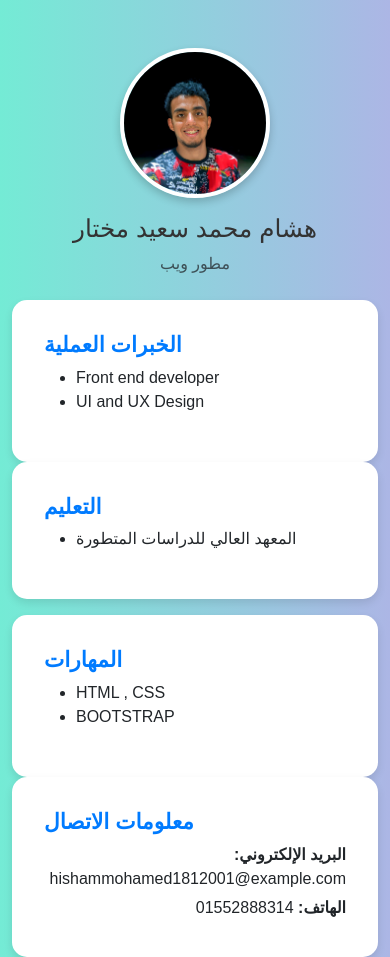
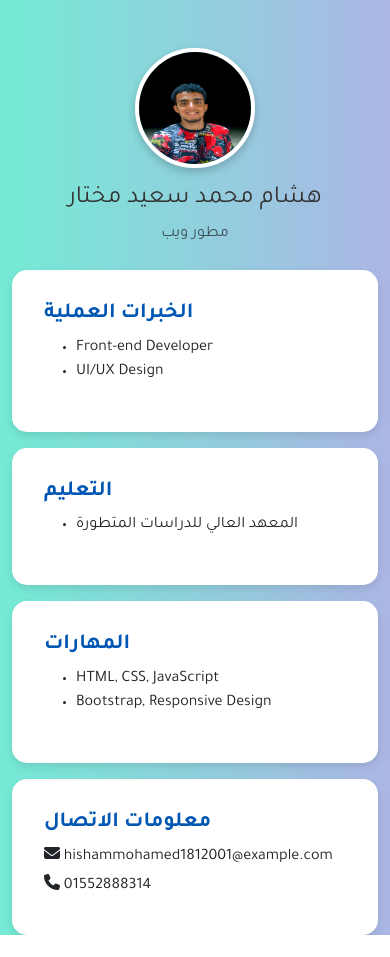
Before and after one commit to hishametsh22/biography, a plain HTML site: page index.html in a window 390 px wide. After the commit the page ends 935 px from the top, so only its background shows below. Drawn offline with nearby package versions, Linux system fonts and the light colour scheme.

Commit message:
Edit responsive

```diff
--- a/index.html
+++ b/index.html
@@ -5,7 +5,8 @@
     <meta name="viewport" content="width=device-width, initial-scale=1.0">
     <title>السيرة الذاتية</title>
     <link rel="stylesheet" href="https://cdnjs.cloudflare.com/ajax/libs/twitter-bootstrap/5.3.0/css/bootstrap.min.css">
-    <link rel="icon" href="SEAFOOD-LOGO.PNG"/>
+    <link rel="stylesheet" href="https://cdnjs.cloudflare.com/ajax/libs/font-awesome/6.4.2/css/all.min.css">
+    <link href="https://fonts.googleapis.com/css2?family=Tajawal:wght@300;400;700&display=swap" rel="stylesheet">
     <style>
         body {
             background: linear-gradient(to right, #74ebd5, #acb6e5);
@@ -13,8 +14,8 @@
             font-family: 'Tajawal', sans-serif;
         }
         .profile-img {
-            width: 150px;
-            height: 150px;
+            width: 120px;
+            height: 120px;
             border-radius: 50%;
             border: 4px solid #fff;
             box-shadow: 0 4px 8px rgba(0, 0, 0, 0.2);
@@ -23,38 +24,41 @@
             border: none;
             border-radius: 15px;
             box-shadow: 0 4px 8px rgba(0, 0, 0, 0.1);
+            transition: transform 0.3s ease-in-out;
+        }
+        .card:hover {
+            transform: scale(1.03);
         }
         .card-title {
-            color: #007bff;
+            color: #0056b3;
             font-weight: bold;
         }
         .contact-info p {
             margin: 5px 0;
         }
-        img { object-fit:cover; }
     </style>
 </head>
 <body>
     <div class="container mt-5 text-center">
         <img src="hisham.jpg" alt="الصورة الشخصية" class="profile-img">
-        <h2 class="mt-3">هشام محمد سعيد مختار </h2>
-        <p class="text-muted">مطور ويب </p>
+        <h2 class="mt-3">هشام محمد سعيد مختار</h2>
+        <p class="text-muted">مطور ويب</p>
     </div>
 
     <div class="container mt-4">
-        <div class="row">
-            <div class="col-md-6">
+        <div class="row g-3">
+            <div class="col-md-6 col-lg-4">
                 <div class="card p-3">
                     <div class="card-body">
                         <h4 class="card-title">الخبرات العملية</h4>
                         <ul>
-                            <li>Front end developer</li>
-                            <li>UI and UX Design</li>
+                            <li>Front-end Developer</li>
+                            <li>UI/UX Design</li>
                         </ul>
                     </div>
                 </div>
             </div>
-            <div class="col-md-6">
+            <div class="col-md-6 col-lg-4">
                 <div class="card p-3">
                     <div class="card-body">
                         <h4 class="card-title">التعليم</h4>
@@ -64,28 +68,23 @@
                     </div>
                 </div>
             </div>
-        </div>
-
-        <div class="row mt-3">
-            <div class="col-md-6">
+            <div class="col-md-6 col-lg-4">
                 <div class="card p-3">
                     <div class="card-body">
                         <h4 class="card-title">المهارات</h4>
                         <ul>
-                            <li>HTML , CSS </li>
-                            <li> BOOTSTRAP</li>
+                            <li>HTML, CSS, JavaScript</li>
+                            <li>Bootstrap, Responsive Design</li>
                         </ul>
                     </div>
                 </div>
             </div>
-            <div class="col-md-6">
+            <div class="col-md-6 col-lg-4">
                 <div class="card p-3">
                     <div class="card-body contact-info">
                         <h4 class="card-title">معلومات الاتصال</h4>
-                       <div dir="rtl">
-                        <p><strong>البريد الإلكتروني: </strong> hishammohamed1812001@example.com</p>
-                        <p><strong>الهاتف:</strong> 01552888314</p>
-                       </div>
+                        <p><i class="fas fa-envelope"></i> hishammohamed1812001@example.com</p>
+                        <p><i class="fas fa-phone"></i> 01552888314</p>
                     </div>
                 </div>
             </div>
```
